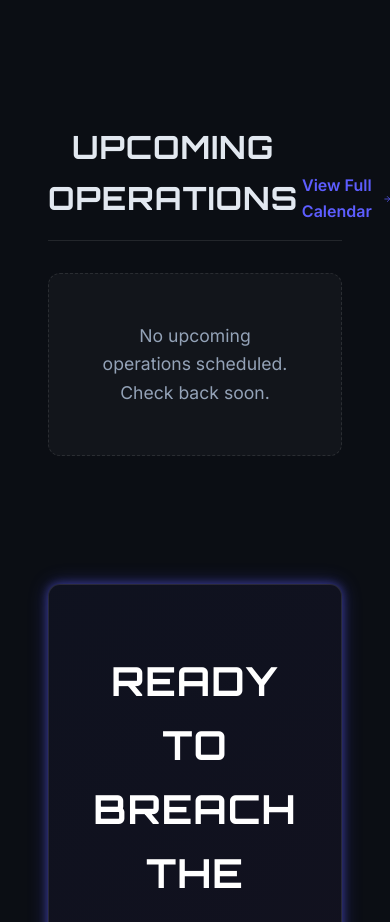
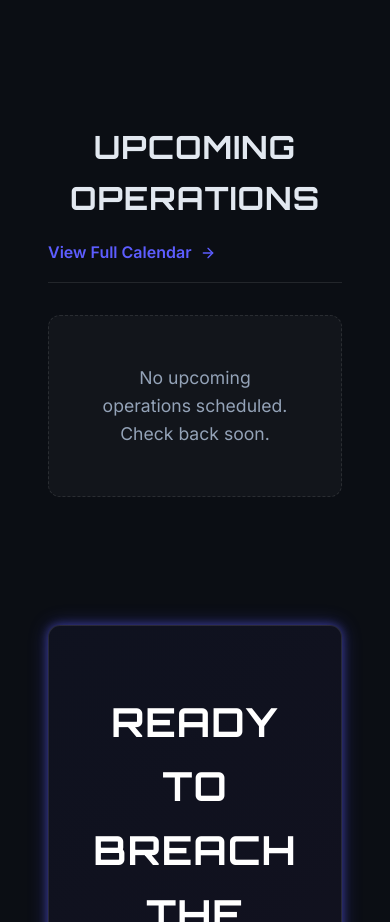
Before and after one commit to cybersphereclub/CyberSphere-Web, a React (Vite) app: page / in a window 390 px wide. Shown: the part 1380-2302 px from the top of the page. Built offline with nearby package versions, Linux system fonts and the light colour scheme.

Commit message:
view calender

```diff
--- a/src/pages/Home.css
+++ b/src/pages/Home.css
@@ -287,4 +287,10 @@
         word-break: break-word;
         /* Better word breaking for title */
     }
+
+    .section-header {
+        flex-direction: column;
+        align-items: flex-start;
+        gap: 1rem;
+    }
 }
```
